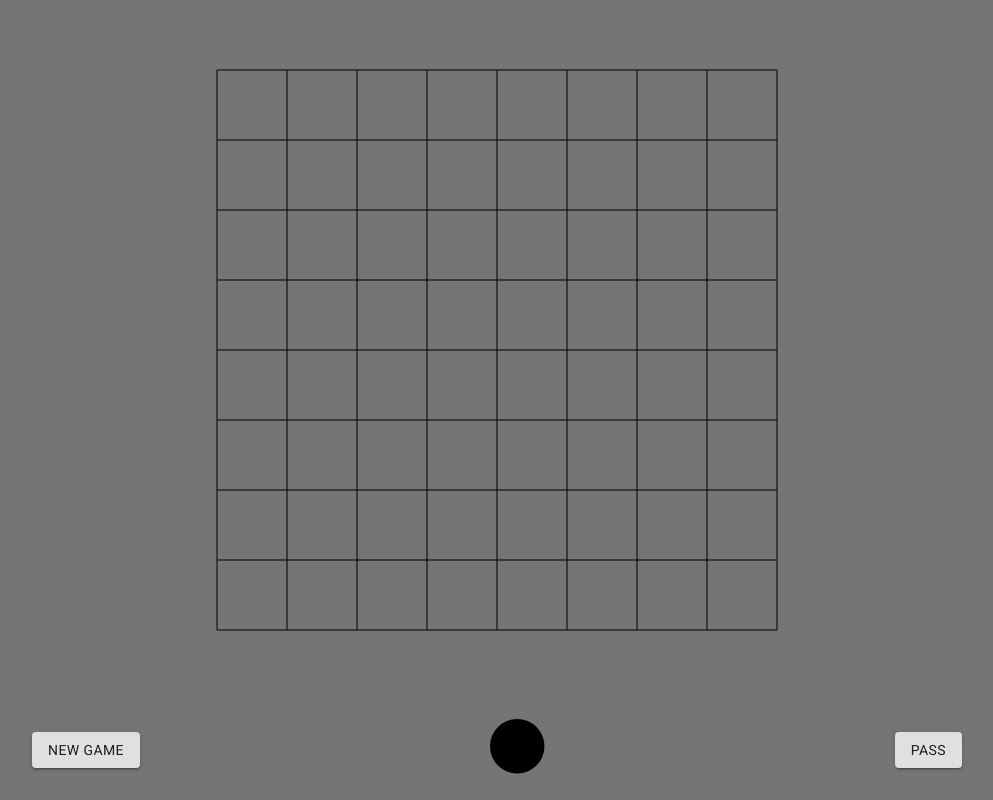
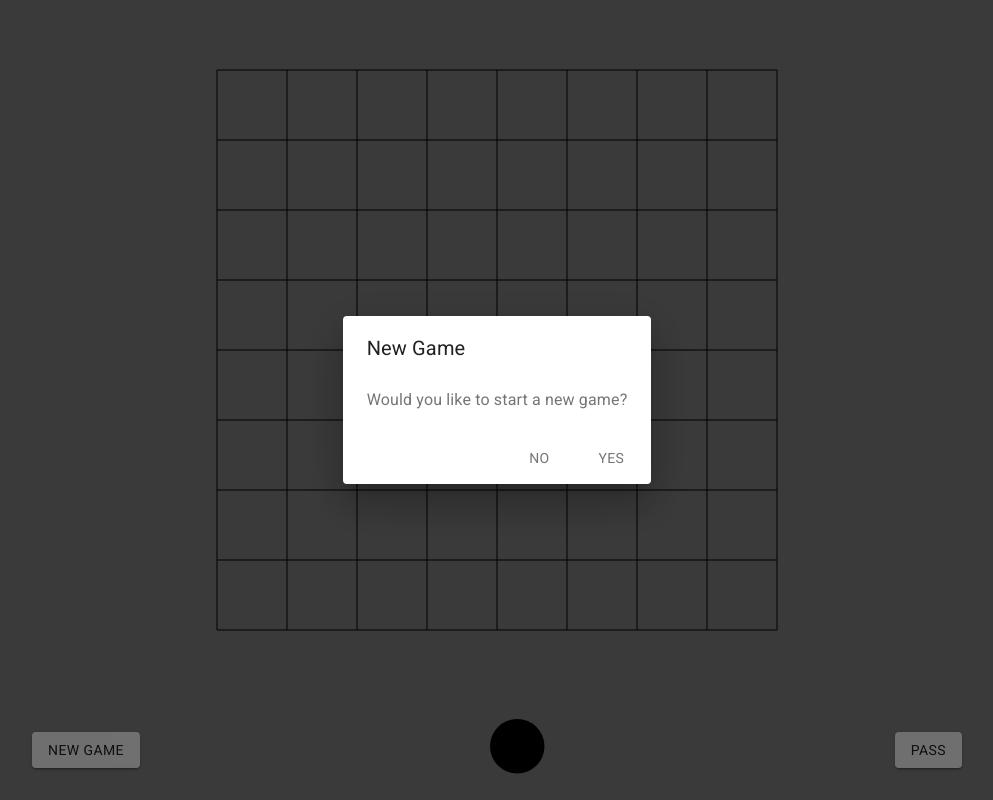
Before and after one commit to BrokanXYZ/GoWithGo, a React (Create React App) app: page / in a window 1280 px wide. Both pictures are taken after a click on the button "NEW GAME". Shown: the whole page, without its empty margins (143-1136 px from the left). Built offline with nearby package versions, Linux system fonts and the light colour scheme; no server answers.

Commit message:
finished new game button functionality

```diff
--- a/src/App.tsx
+++ b/src/App.tsx
@@ -27,6 +27,9 @@ function App() {
   const windowDimensions = useWindowDimensions();
   const [isWasmInitialized, setIsWasmInitialized] = React.useState<boolean>(false);
   const [isBlackTurn, setIsBlackTurn] = React.useState<boolean>(true);
+  const [newGameFlag, setNewGameFlag] = React.useState<boolean>(false);
+
+  const createNewGame = () => {setNewGameFlag(!newGameFlag)};
 
   const actionBarHeight = 100;
   let canvasSize: number;
@@ -57,6 +60,7 @@ function App() {
               isWasmInitialized={isWasmInitialized}
               isBlackTurn={isBlackTurn}
               setIsBlackTurn={setIsBlackTurn}
+              newGameFlag={newGameFlag}
             />
           </Grid>
         </Grid>
@@ -65,6 +69,7 @@ function App() {
             actionBarHeight={actionBarHeight}
             isBlackTurn={isBlackTurn}
             canvasSize={canvasSize}
+            createNewGame={createNewGame}
           />
         </div>
     </main>
--- a/src/components/ActionBar.tsx
+++ b/src/components/ActionBar.tsx
@@ -2,7 +2,7 @@ import React from 'react';
 import { makeStyles } from '@material-ui/core/styles';
 import Grid from '@material-ui/core/Grid';
 import Button from '@material-ui/core/Button';
-
+import AlertDialog from './AlertDialog';
 
 const useStyles = makeStyles((theme) => ({
   rootGrid: (actionBarHeight) => ({
@@ -15,12 +15,15 @@ const useStyles = makeStyles((theme) => ({
 type ActionBarProps = {
   actionBarHeight: number,
   isBlackTurn: boolean,
-  canvasSize: number
+  canvasSize: number,
+  createNewGame: Function
 }
 
-function ActionBar({actionBarHeight, isBlackTurn, canvasSize}: ActionBarProps) {
+function ActionBar({actionBarHeight, isBlackTurn, canvasSize, createNewGame}: ActionBarProps) {
 
   const classes = useStyles(actionBarHeight);
+
+  const [isOpen, setIsOpen] = React.useState<boolean>(false);
 
   // Constant determined by eyeballin' it
   const stoneRadius = canvasSize * 0.0389;
@@ -30,6 +33,14 @@ function ActionBar({actionBarHeight, isBlackTurn, canvasSize}: ActionBarProps) {
     a ${stoneRadius},${stoneRadius} 0 1,0 ${stoneRadius*-2},0`;
 
   return (
+    <>
+      <AlertDialog
+        isOpen={isOpen}
+        setIsOpen={setIsOpen}
+        title="New Game"
+        body="Would you like to start a new game?"
+        action={()=>createNewGame()}
+      />
       <Grid
         container
         justify="space-around"
@@ -37,7 +48,7 @@ function ActionBar({actionBarHeight, isBlackTurn, canvasSize}: ActionBarProps) {
         className={classes.rootGrid}
       >
         <Grid item>
-        <Button variant="contained">
+          <Button variant="contained" onClick={()=>setIsOpen(true)}>
             New Game
           </Button>
         </Grid>
@@ -52,6 +63,7 @@ function ActionBar({actionBarHeight, isBlackTurn, canvasSize}: ActionBarProps) {
           </Button>
         </Grid>
       </Grid>
+    </>
   );
 }
 
--- /dev/null
+++ b/src/components/AlertDialog.tsx
@@ -0,0 +1,46 @@
+import React from 'react';
+import Button from '@material-ui/core/Button';
+import Dialog from '@material-ui/core/Dialog';
+import DialogActions from '@material-ui/core/DialogActions';
+import DialogContent from '@material-ui/core/DialogContent';
+import DialogContentText from '@material-ui/core/DialogContentText';
+import DialogTitle from '@material-ui/core/DialogTitle';
+
+type AlertDialogProps = {
+    isOpen: boolean,
+    setIsOpen: Function,
+    title: string,
+    body: string,
+    action: Function
+  }
+
+export default function AlertDialog({isOpen, setIsOpen, title, body, action}: AlertDialogProps) {
+
+    const handleClose = () => {
+        setIsOpen(false);
+    };
+
+    return (
+        <Dialog
+            open={isOpen}
+            onClose={handleClose}
+            aria-labelledby="alert-dialog-title"
+            aria-describedby="alert-dialog-description"
+        >
+            <DialogTitle id="alert-dialog-title">{title}</DialogTitle>
+            <DialogContent>
+            <DialogContentText id="alert-dialog-description">
+                {body}
+            </DialogContentText>
+            </DialogContent>
+            <DialogActions>
+            <Button onClick={handleClose} color="primary">
+                No
+            </Button>
+            <Button onClick={()=>{action();handleClose();}} color="primary" autoFocus>
+                Yes
+            </Button>
+            </DialogActions>
+        </Dialog>
+    );
+}
--- a/src/components/GoBoard.tsx
+++ b/src/components/GoBoard.tsx
@@ -17,10 +17,11 @@ type GoBoardProps = {
   isWasmInitialized: boolean,
   canvasSize: number,
   isBlackTurn: boolean,
-  setIsBlackTurn: Function
+  setIsBlackTurn: Function,
+  newGameFlag: boolean
 }
 
-function GoBoard({isWasmInitialized, canvasSize, isBlackTurn, setIsBlackTurn}: GoBoardProps) {
+function GoBoard({isWasmInitialized, canvasSize, isBlackTurn, setIsBlackTurn, newGameFlag}: GoBoardProps) {
 
     const classes = useStyles();
 
@@ -44,6 +45,9 @@ function GoBoard({isWasmInitialized, canvasSize, isBlackTurn, setIsBlackTurn}: G
 
     const [board, setBoard] = React.useState<number[][]>([]);
 
+    // Create new game when...
+    //    WASM has been initialized OR
+    //    flag is triggered
     React.useEffect(()=>{
       if(isWasmInitialized) {
         const {board, error} = newGoGame(boardSize);
@@ -51,10 +55,11 @@ function GoBoard({isWasmInitialized, canvasSize, isBlackTurn, setIsBlackTurn}: G
         if(error !== null) {
           console.error(error);
         } else {
+          setIsBlackTurn(true);
           setBoard(board);
         }
       }
-    }, [isWasmInitialized])
+    }, [isWasmInitialized, newGameFlag])
 
     const canvasRef = React.useRef<HTMLCanvasElement>(null);
     let canvasElement: HTMLCanvasElement | null = null;
```
Lines whose indentation alone changed are shown as unchanged.
